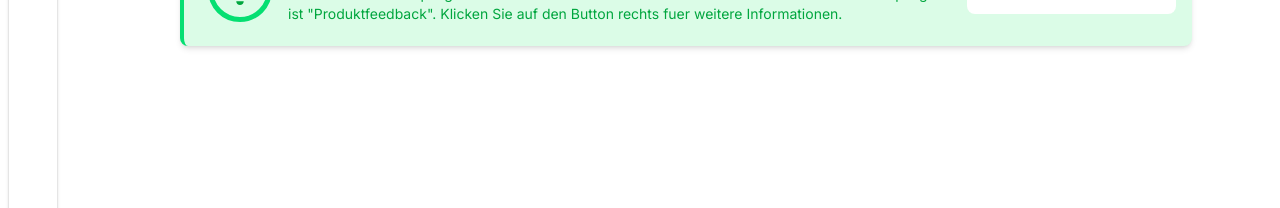
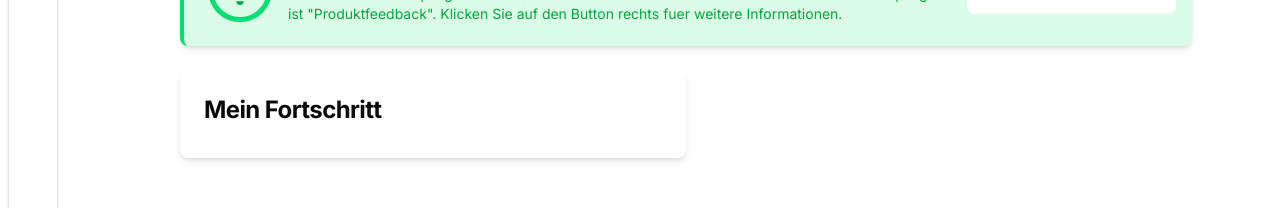
Before and after one commit to Factorium1/pulse, a Next.js app in the folder apps/web/: page /home in a window 1280 px wide. Shown: the part 322-530 px from the top of the page. Built offline with nearby package versions, Linux system fonts and the light colour scheme; no server answers.

Commit message:
feat: create basic advancement card

```diff
--- a/apps/web/src/app/home/page.tsx
+++ b/apps/web/src/app/home/page.tsx
@@ -24,6 +24,11 @@ const Home = () => {
           borderSize="border-l-4"
         />
       </div>
+      <div className="grid grid-cols-1 lg:grid-cols-2">
+        <div className="cols-span-1 shadow-md rounded-lg p-6 bg-card">
+          <p className="h3-bold mb-2">Mein Fortschritt</p>
+        </div>
+      </div>
     </div>
   )
 }
```
